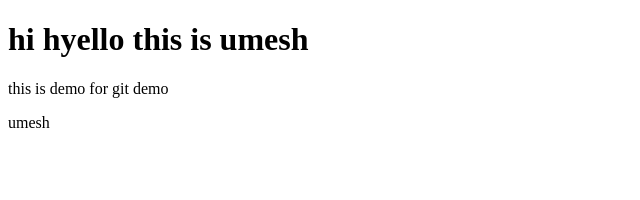
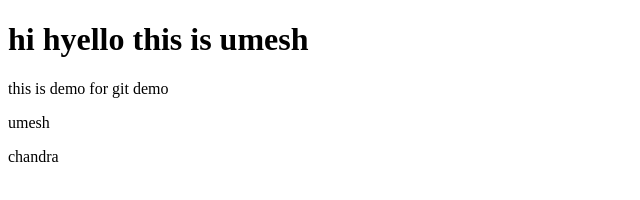
Before and after one commit to umesh-chilukuri/learninggit, a plain HTML site: page index.html in a window 1280 px wide. Shown: the full height of the page, 0-640 px from the left. Drawn offline with Linux system fonts and the light colour scheme.

Commit message:
changed main for second time

```diff
--- a/index.html
+++ b/index.html
@@ -11,5 +11,6 @@
     <h1>hi hyello this is umesh</h1>
     <p>this is demo for git demo</p>
     <p>umesh</p>
+    <p>chandra</p>
 </body>
 </html>
```
